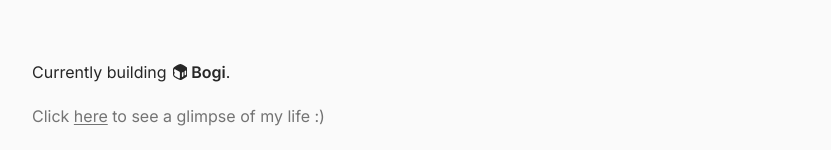
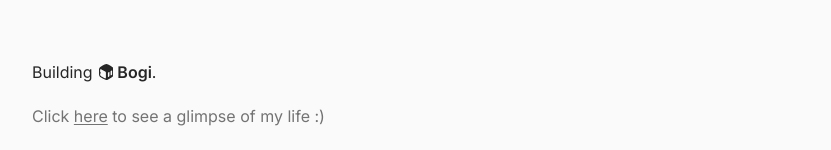
Before and after one commit to payamfakoorziba/personal-website, a Next.js app: page / in a window 1280 px wide. Shown: the part 152-302 px from the top of the page, without its empty margins (224-1055 px from the left). Built offline with nearby package versions, Linux system fonts and the light colour scheme.

Commit message:
Shorten Bogi intro copy

```diff
--- a/src/components/sections/intro.tsx
+++ b/src/components/sections/intro.tsx
@@ -19,7 +19,7 @@ export default function IntroSection() {
 
         <p className="flex items-center">
           <span className="inline-flex items-center gap-1.5">
-            <span>Currently building</span>
+            <span>Building</span>
             <Link
               href="https://usebogi.com"
               target="_blank"
```
